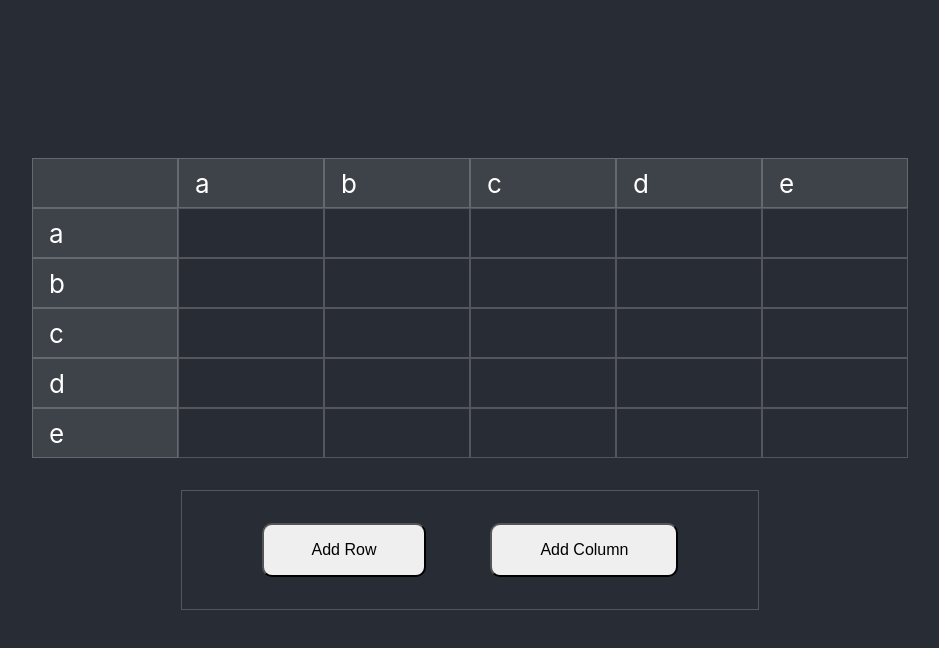
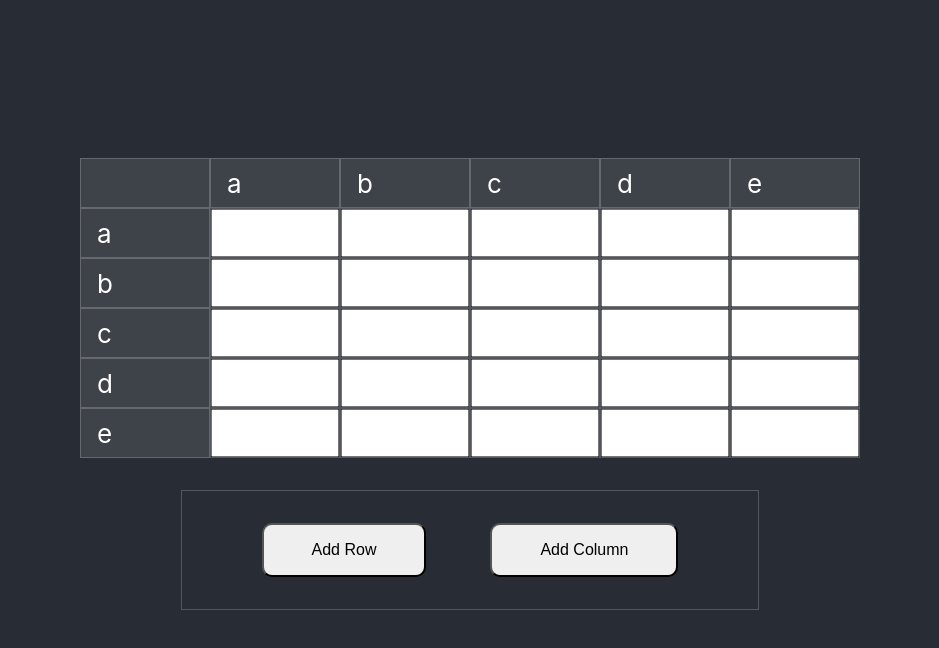
Before and after one commit to chriswillsflannery/typescript-spreadsheet, a React (Create React App) app: page / in a window 1280 px wide. Shown: the top 648 px of the page, without its empty margins (170-1109 px from the left). Built offline with nearby package versions, Linux system fonts and the light colour scheme.

Commit message:
working through cell state

```diff
--- a/src/App.css
+++ b/src/App.css
@@ -37,9 +37,31 @@
   display: flex;
   justify-content: flex-start;
   align-items: center;
-  padding-left: 1rem;
   width: 8rem;
   height: 3rem;
   border: 1px solid;
   border-color: var(--grey);
 }
+
+.grid-cell p {
+  margin-left: 1rem;
+}
+
+.grid-form {
+    margin: 0;
+    padding: 0;
+    width: 100%;
+    height: 100%;
+    display: flex;
+    justify-content: center;
+    align-items: center;
+  }
+
+.grid-form-input {
+    font-size: 1rem;
+    margin: 0;
+    padding: 0 0 0 5px;
+    height: calc(100% - 4px);
+    display: table-cell;
+    width: calc(100% - 4px);
+}
--- a/src/App.tsx
+++ b/src/App.tsx
@@ -1,6 +1,5 @@
 import React, { useState } from 'react';
 import Column from './components/Column';
-import styled from 'styled-components';
 import './App.css';
 
 const App: React.FC = () => {
@@ -8,10 +7,10 @@ const App: React.FC = () => {
   const [numRows, setNumRows] = useState(6);
   const [numColumns, setNumColumns] = useState(6);
 
-  const StyledGrid = styled.div`
-    display: grid;
-    grid-template-columns: repeat(${numColumns}, 1fr);
-  `;
+  const styles_grid = {
+    display: 'grid',
+    gridTemplateColumns: `repeat(${numColumns}, 1fr)`
+  }
 
   const columns = [];
   for (let i = 0; i < numColumns; i++) {
@@ -20,9 +19,9 @@ const App: React.FC = () => {
 
   return (
     <div className="App">
-      <StyledGrid>
+      <main style={styles_grid}>
         {columns}
-      </StyledGrid>
+      </main>
       <div className="Controller">
         <button onClick={() => setNumRows(numRows + 1)}>Add Row</button>
         <button onClick={() => setNumColumns(numColumns + 1)}>Add Column</button>
--- a/src/components/Cell.tsx
+++ b/src/components/Cell.tsx
@@ -1,4 +1,4 @@
-import React from 'react';
+import React, { useState } from 'react';
 
 interface Props {
   col: number;
@@ -7,16 +7,35 @@ interface Props {
 
 const Cell: React.FC<Props> = ({ col, row }) => {
 
+  const [formVal, setFormVal] = useState('');
+
   const alpha = 'abcdefghijklmnopqrstuvwxyz';
   let bgColor;
   if (col === 0 || row === 0) bgColor = 'rgba(255,255,255,0.1)';
 
+  const handleChange = (e: any) => {
+    setFormVal(e.target.value);
+  }
+
   return (
-    <div style={{ backgroundColor: bgColor }} className="grid-cell">
+    <div
+      id={`cell${col}${row}`}
+      style={{ backgroundColor: bgColor }}
+      className="grid-cell">
       {(col === 0 && row === 0) && ' '}
-      {(col === 0 && row !== 0) && alpha[(row - 1) % 26]}
-      {(col !== 0 && row === 0) && alpha[(col - 1) % 26]}
-      {(col !== 0 && row !== 0) && ' '}
+      {(col === 0 && row !== 0) && <p>{alpha[(row - 1) % 26]}</p>}
+      {(col !== 0 && row === 0) && <p>{alpha[(col - 1) % 26]}</p>}
+      {(col !== 0 && row !== 0) && (
+        <form className="grid-form">
+          <input
+            className="grid-form-input"
+            type="text"
+            placeholder=""
+            onChange={handleChange}
+            value={formVal}
+          />
+        </form>
+      )}
     </div>
   )
 }
```
